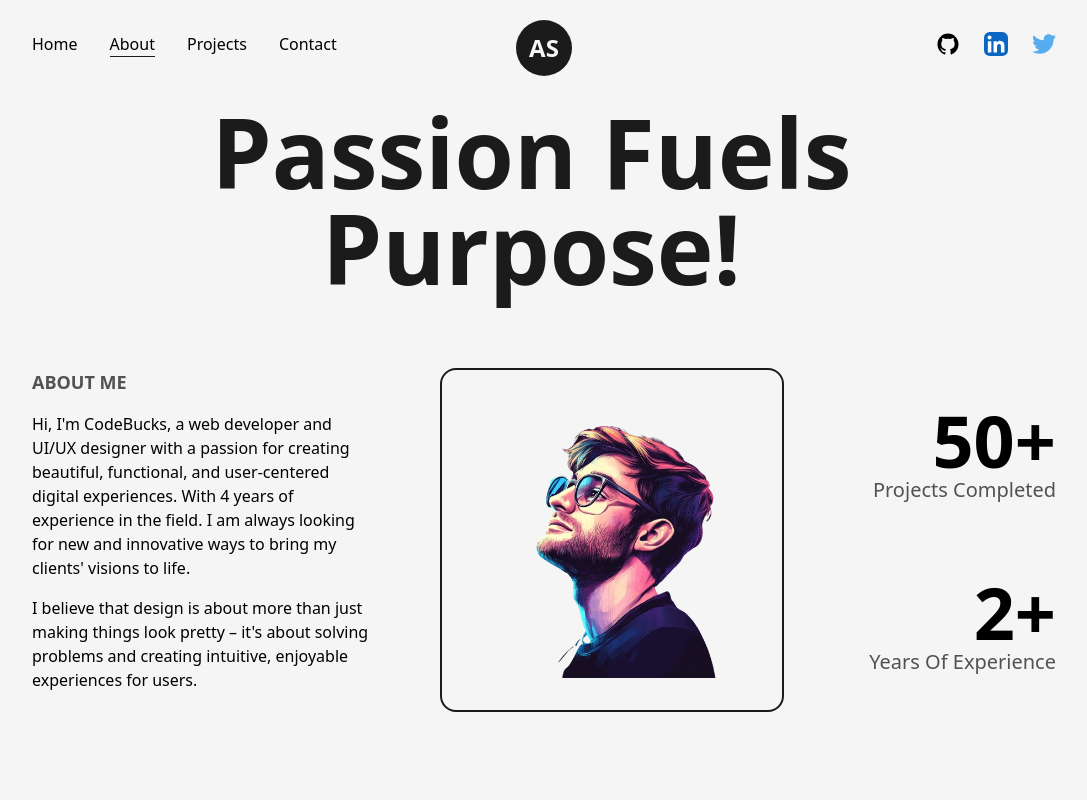
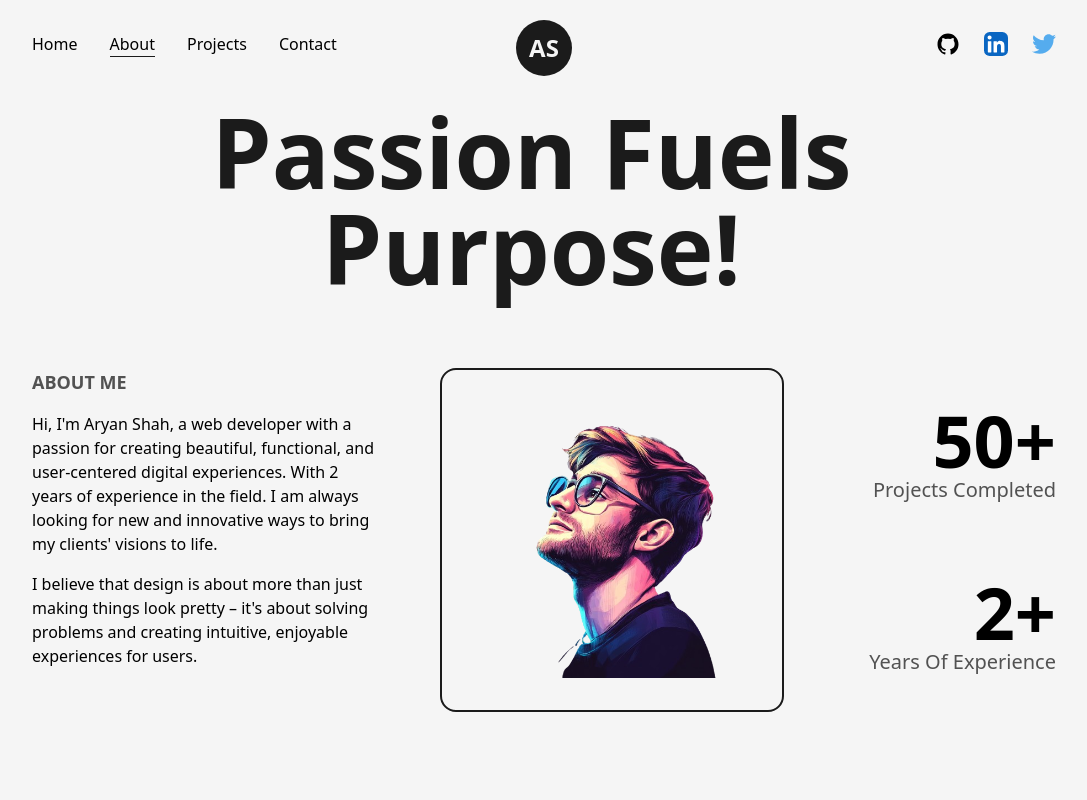
Before and after one commit to AryanShah874/Me, a React (Vite) app: page /about in a window 1280 px wide. Shown: the top 800 px of the page, without its empty margins (96-1183 px from the left). Built offline with nearby package versions, Linux system fonts and the light colour scheme.

Commit message:
Second commit

```diff
--- a/src/pages/About.jsx
+++ b/src/pages/About.jsx
@@ -43,8 +43,8 @@ const About = () => {
             <h2 className='mb-4 text-lg font-bold uppercase text-dark/75'>About me</h2>
 
             <p className='font-medium'>
-              Hi, I'm CodeBucks, a web developer and UI/UX designer with a passion for creating beautiful, functional,
-              and user-centered digital experiences. With 4 years of experience in the field. I am always looking for
+              Hi, I'm Aryan Shah, a web developer with a passion for creating beautiful, functional,
+              and user-centered digital experiences. With 2 years of experience in the field. I am always looking for
               new and innovative ways to bring my clients' visions to life.
             </p>
             <p className='font-medium mt-4'>
```
